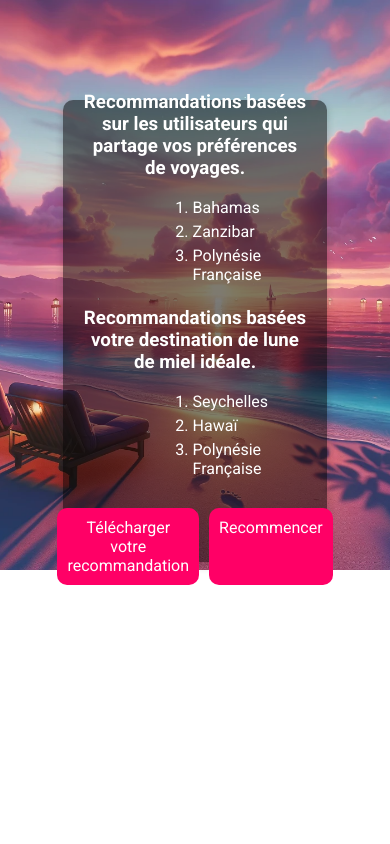
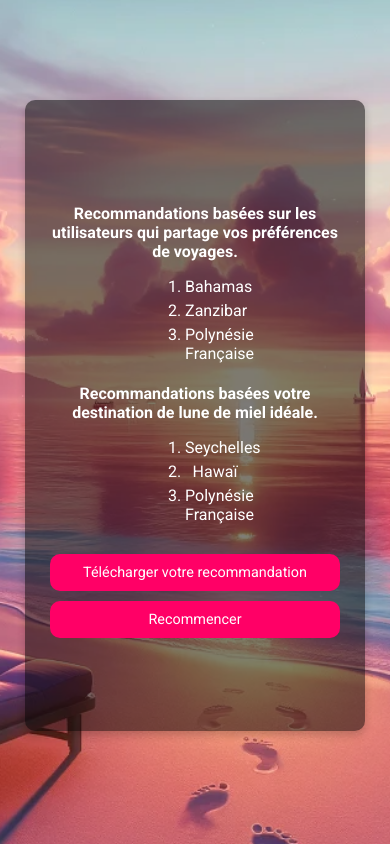
Before and after one commit to GaRyFoYDev/honeymoon, a PHP site: page /confirm.php in a window 390 px wide. Run offline with PHP 8.4, Linux system fonts and the light colour scheme; data comes from the database, SQL or seed files in the repository; both versions use the stored data as it was after the commit.

Commit message:
responsive appli

```diff
--- a/styles/reco.css
+++ b/styles/reco.css
@@ -59,3 +59,57 @@ a{
 a:hover{
     background-color: rgb(27, 27, 196);
 }
+
+@media (max-width: 945px) {
+    body{
+        background-size: 150vh;
+    }
+
+    .container {
+        width: 70%;
+        height: 60vh;
+    }
+}
+
+@media (max-width: 576px) {
+
+    body{
+        background-size: 150vh;
+    }
+
+
+    h3{
+        font-size: 1rem;
+    }
+    .container {
+        width: 80%;
+
+    }
+}
+
+@media (max-width: 400px) {
+
+    body{
+        background-size: 150vh;
+    }
+
+
+    h3{
+        font-size: 1rem;
+    }
+    .container {
+        width: 80%;
+        height: 70vh;
+
+    }
+
+    a{
+        font-size: 0.9rem;
+    }
+
+    .button-container{
+        flex-direction: column;
+    }
+
+
+}
```
Also changed, not shown: styles/form.css (+25 -0 lines), styles/index.css (+37 -4 lines), honeymoon.db.
